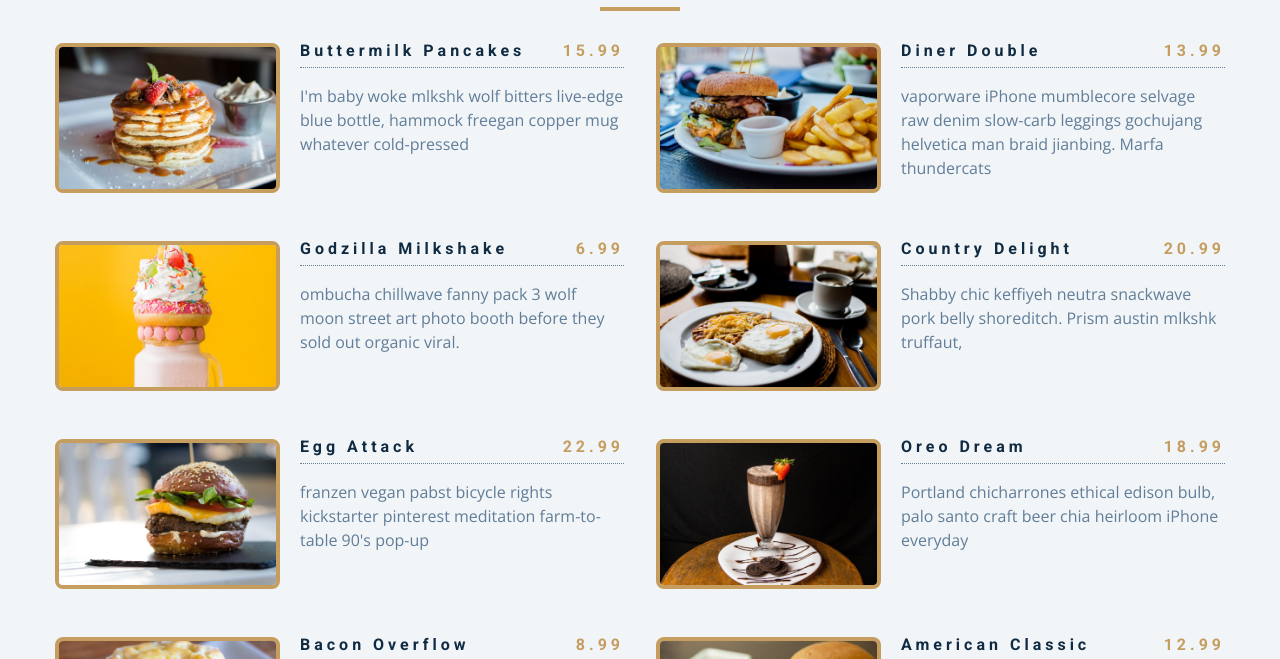
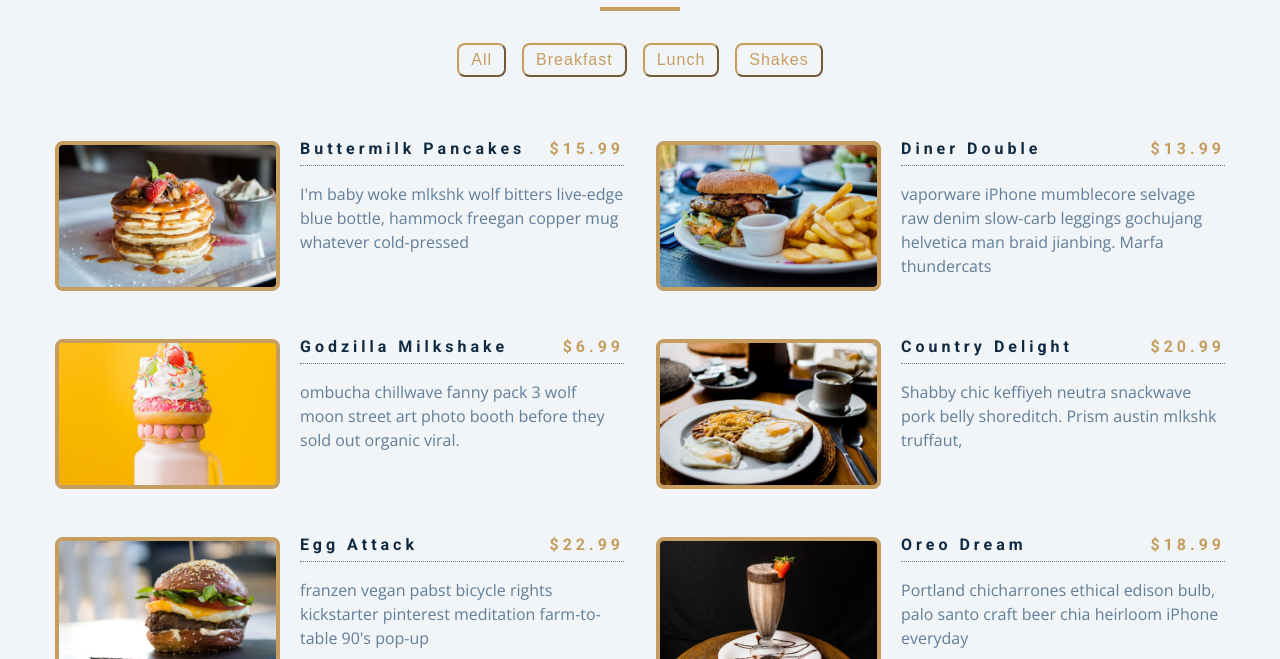
Before and after one commit to babe8901/menu, a plain HTML site: page index.html in a window 1280 px wide. Shown: the part 125-784 px from the top of the page. Drawn offline with nearby package versions, Linux system fonts and the light colour scheme.

Commit message:
Filter buttons added to index.html

```diff
--- a/app.js
+++ b/app.js
@@ -76,14 +76,18 @@ const menu = [
 const sectionCenter = document.querySelector(".section-center");
 
 window.addEventListener("DOMContentLoaded", function () {
-  let displayMenu = menu.map(function (item) {
+  displayMenuItems(menu);
+});
+
+function displayMenuItems(menuItems) {
+  let displayMenu = menuItems.map(function (item) {
     // console.log(item);
     return `<article class="menu-item">
           <img src=${item.img} class="photo" alt=${item.title} />
           <div class="item-info">
             <header>
               <h4>${item.title}</h4>
-              <h4 class="price">${item.price}</h4>
+              <h4 class="price">$${item.price}</h4>
             </header>
             <p class="item-text">
               ${item.desc}
@@ -93,4 +97,4 @@ window.addEventListener("DOMContentLoaded", function () {
   });
   displayMenu = displayMenu.join("");
   sectionCenter.innerHTML = displayMenu;
-});
+}
--- a/index.html
+++ b/index.html
@@ -19,6 +19,12 @@
         <div class="underline"></div>
       </div>
       <!-- filter buttons -->
+      <div class="btn-container">
+        <button class="filter-btn" type="button">all</button>
+        <button class="filter-btn" type="button">breakfast</button>
+        <button class="filter-btn" type="button">lunch</button>
+        <button class="filter-btn" type="button">shakes</button>
+      </div>
       <!-- menu items -->
       <div class="section-center">
         <!-- single item -->
```
Also changed, not shown: 1 other file.
